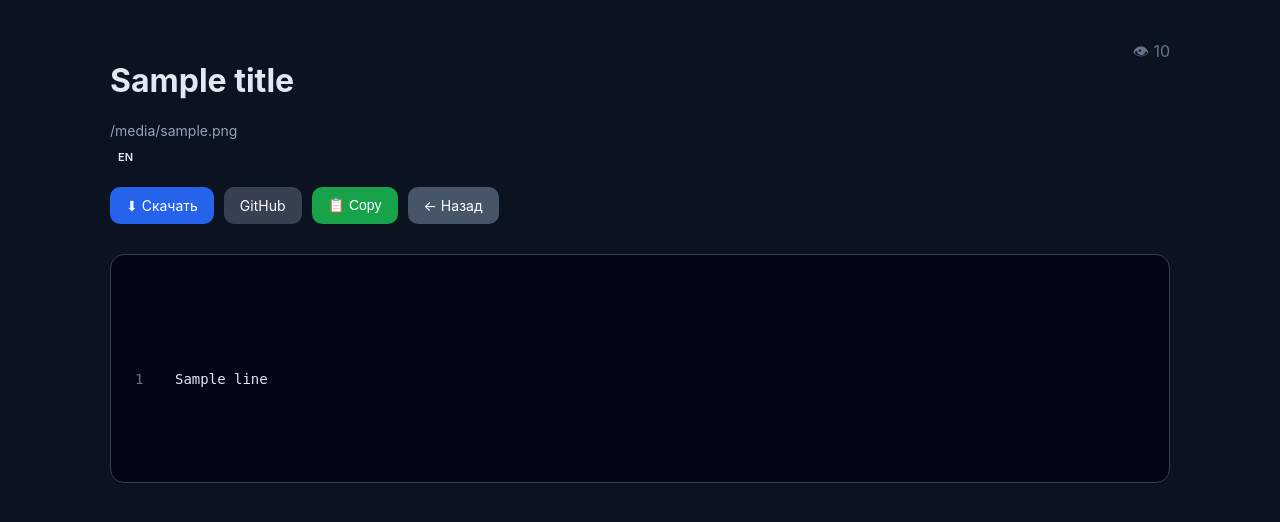
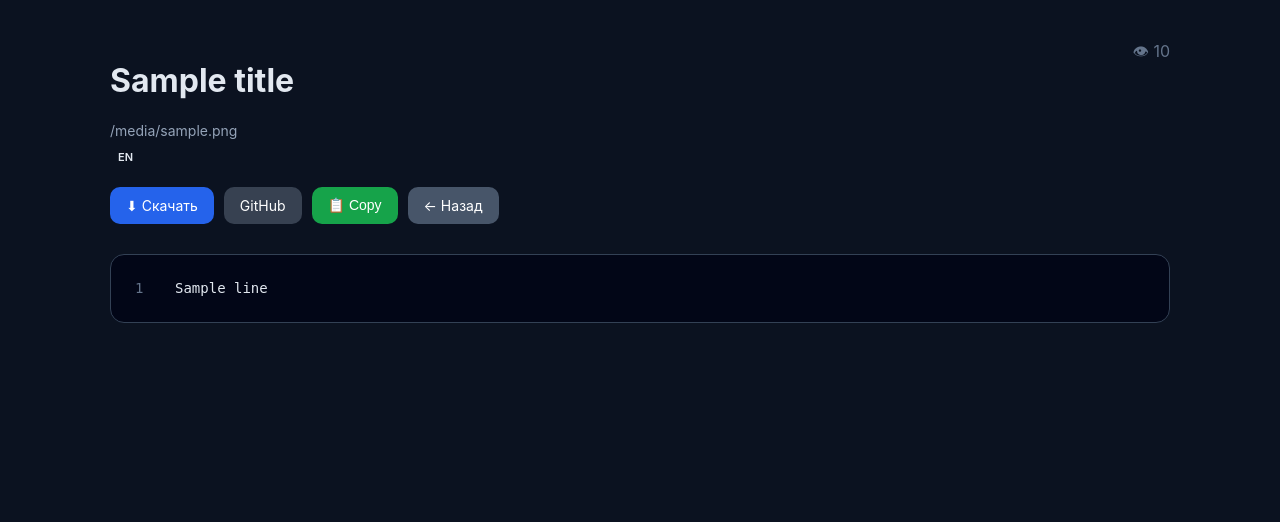
Before and after one commit to ISemene4kaI/semka_informatics, a Flask app: template app/templates/view.html in a window 1280 px wide. Shown: the top 522 px of the page. Run offline with Flask 3, Linux system fonts and the light colour scheme; the template is opened without the code that fills it: most values are stand-ins (such as "Sample title", 1, 10 or a date in 2020); some libraries are stand-ins or nearby versions.

Commit message:
Visual Update 4
- Update .css and .html

```diff
--- a/app/static/code.css
+++ b/app/static/code.css
@@ -1,25 +1,36 @@
-.code-wrapper{
-    margin-top:20px;
+.code-wrapper {
+    margin-top: 16px;
 }
 
-pre{
-    background:#020617;
-    border-radius:14px;
-    border:1px solid #334155;
-    padding:24px;
-    overflow:auto;
-    font-size:14px;
-    line-height:1.6;
+.code-pre {
+    background: #020617;
+    border-radius: 14px;
+    border: 1px solid #334155;
+    padding: 24px;
+    overflow: auto;
+    font-size: 14px;
+    line-height: 1.35; /* плотнее, без "воздуха" */
 }
 
-.line{
-    display:block;
-    white-space:pre;
+.code-lines {
+    display: block;
 }
 
-.number{
-    display:inline-block;
-    width:40px;
-    color:#64748b;
-    user-select:none;
+.line {
+    display: block;
+    white-space: pre;
+    line-height: 1.35; /* важно */
+    margin: 0;         /* важно */
+    padding: 0;        /* важно */
 }
+
+.number {
+    display: inline-block;
+    width: 40px;
+    color: #64748b;
+    user-select: none;
+}
+
+.code {
+    color: #e2e8f0;
+}
--- a/app/templates/view.html
+++ b/app/templates/view.html
@@ -2,7 +2,6 @@
 <html lang="ru">
 
 <head>
-
     <meta charset="UTF-8">
     <title>{{ filename }}</title>
 
@@ -11,7 +10,6 @@
 
     <link rel="stylesheet"
           href="https://cdnjs.cloudflare.com/ajax/libs/highlight.js/11.9.0/styles/github-dark.min.css">
-
 </head>
 
 <body>
@@ -21,18 +19,12 @@ href="https://cdnjs.cloudflare.com/ajax/libs/highlight.js/11.9.0/styles/github-d
         <div class="file-header">
 
             <div>
-
                 <h1>{{ title }}</h1>
                 <div class="file-name">{{ filename }}</div>
 
                 <div class="tags">
-
-<span class="tag tag-{{ language }}">
-{{ language }}
-</span>
-
+                    <span class="tag tag-{{ language }}">{{ language }}</span>
                 </div>
-
             </div>
 
             <div class="views">
@@ -44,24 +36,15 @@ href="https://cdnjs.cloudflare.com/ajax/libs/highlight.js/11.9.0/styles/github-d
 
         <div class="buttons">
 
-<a class="btn btn-download"
-href="/download/{{ filename }}">
-⬇ Скачать
-</a>
+            <a class="btn btn-download" href="/download/{{ filename }}">⬇ Скачать</a>
 
             <a class="btn btn-github"
                href="https://github.com/ISemene4kaI/semka_informatics/tree/main/app/code_storage/{{ filename }}"
-target="_blank">
-GitHub
-</a>
+               target="_blank">GitHub</a>
 
-<button class="btn btn-copy" id="copyBtn">
-📋 Copy
-</button>
+            <button class="btn btn-copy" id="copyBtn">📋 Copy</button>
 
-<a class="btn btn-back" href="/">
-← Назад
-</a>
+            <a class="btn btn-back" href="/">← Назад</a>
 
         </div>
 
@@ -69,25 +52,15 @@ GitHub
         {% if is_markdown %}
 
             <div class="markdown-body markdown-container">
-
                 {{ markdown | safe }}
-
             </div>
 
         {% else %}
 
             <div class="code-wrapper">
-
-<pre><code class="language-{{ language }}">
-
-{% for line in lines %}
-<span class="line">
-<span class="number">{{ loop.index }}</span>{{ line | e }}
-</span>
-{% endfor %}
-
-</code></pre>
-
+                <pre class="code-pre"><code class="code-lines language-{{ language }}">{% for line in lines -%}
+<span class="line"><span class="number">{{ loop.index }}</span><span class="code">{{ line | e }}</span></span>
+{%- endfor %}</code></pre>
             </div>
 
         {% endif %}
@@ -96,10 +69,7 @@ GitHub
 
 
     <script src="https://cdnjs.cloudflare.com/ajax/libs/highlight.js/11.9.0/highlight.min.js"></script>
-
-<script>
-hljs.highlightAll();
-</script>
+    <script>hljs.highlightAll();</script>
 
     <script src="{{ url_for('static', filename='script.js') }}"></script>
 
```
Also changed, not shown: app/templates/index.html (+6 -33 lines), app/templates/updates.html (+8 -11 lines). Lines whose indentation alone changed are shown as unchanged.
